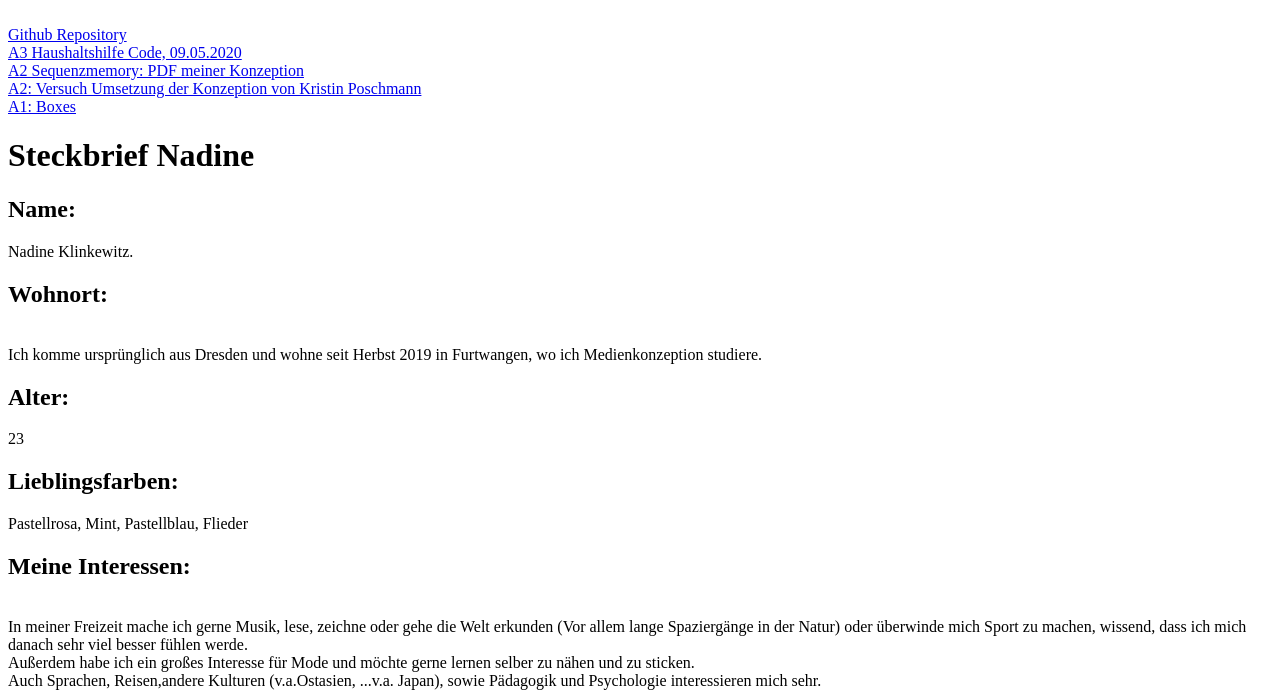
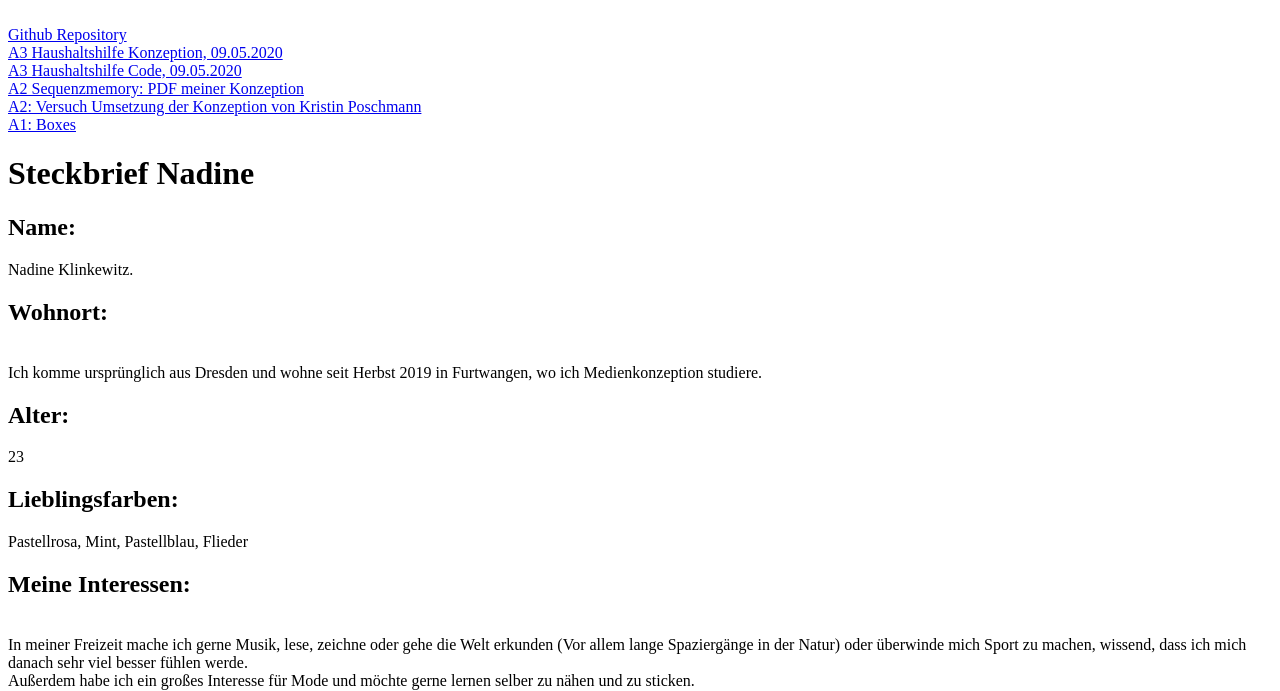
Before and after one commit to klinkewitzn/EIA2, a plain HTML site: page Steckbrief/steckbrief.htm in a window 1280 px wide. Shown: the top 691 px of the page. Drawn offline with Linux system fonts and the light colour scheme.

Commit message:
update steckbrief

```diff
--- a/Steckbrief/steckbrief.htm
+++ b/Steckbrief/steckbrief.htm
@@ -11,6 +11,7 @@
     <br>
     <a target="_blank" href="https://github.com/klinkewitzn/EIA2"> Github Repository</a>
     <br>
+    <a href="https://klinkewitzn.github.io/EIA2/Lektion3/Diagramme und Scribble.pdf">A3 Haushaltshilfe Konzeption, 09.05.2020</a><br>
     <a href="https://klinkewitzn.github.io/EIA2/Lektion3/haushaltshilfe.html">A3 Haushaltshilfe Code, 09.05.2020</a><br>
     <a href="https://klinkewitzn.github.io/EIA2/Lektion 2/Sequenzmemory/Aufgabe2-Sequenzmemory.pdf">A2 Sequenzmemory: PDF meiner Konzeption</a><br>
     <a href="https://klinkewitzn.github.io/EIA2/Lektion 2/Sequenzmemory/sequenzmemory-ui1.html">A2: Versuch Umsetzung der Konzeption von Kristin Poschmann</a><br>
```
